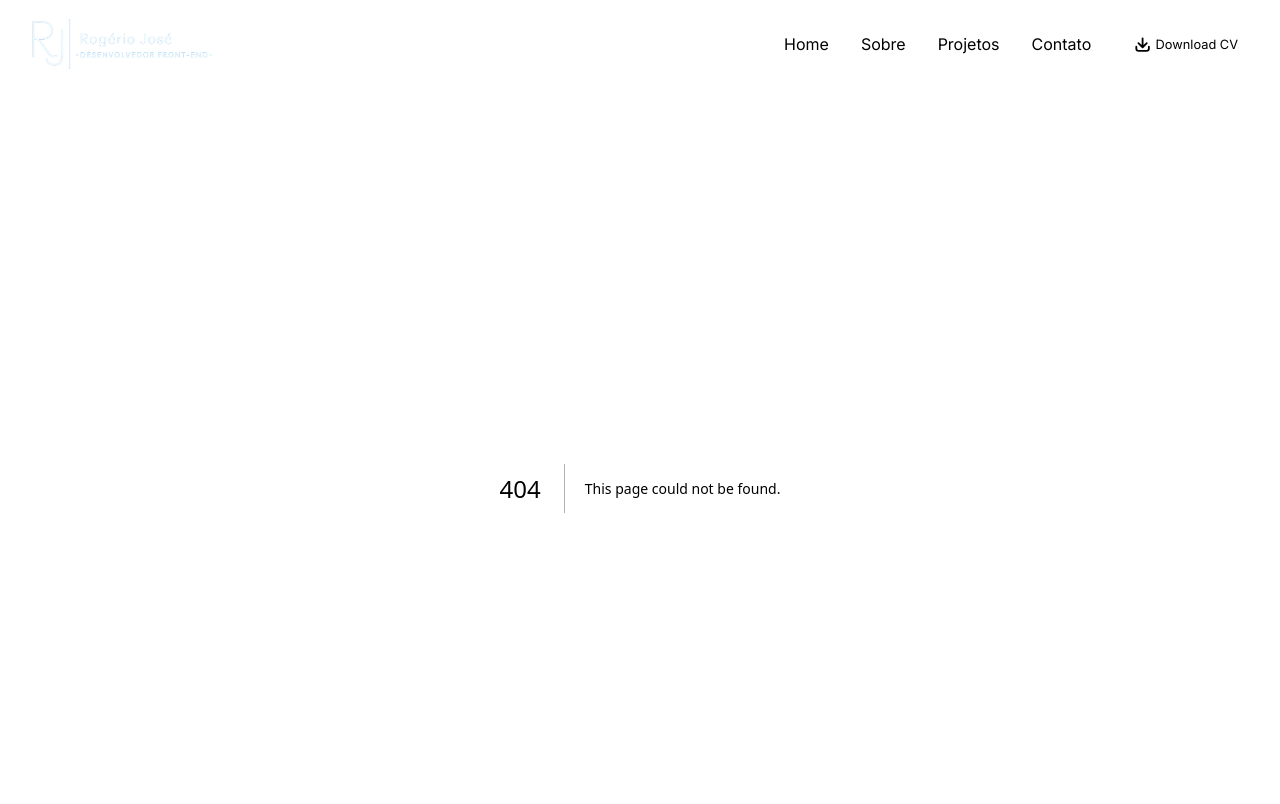
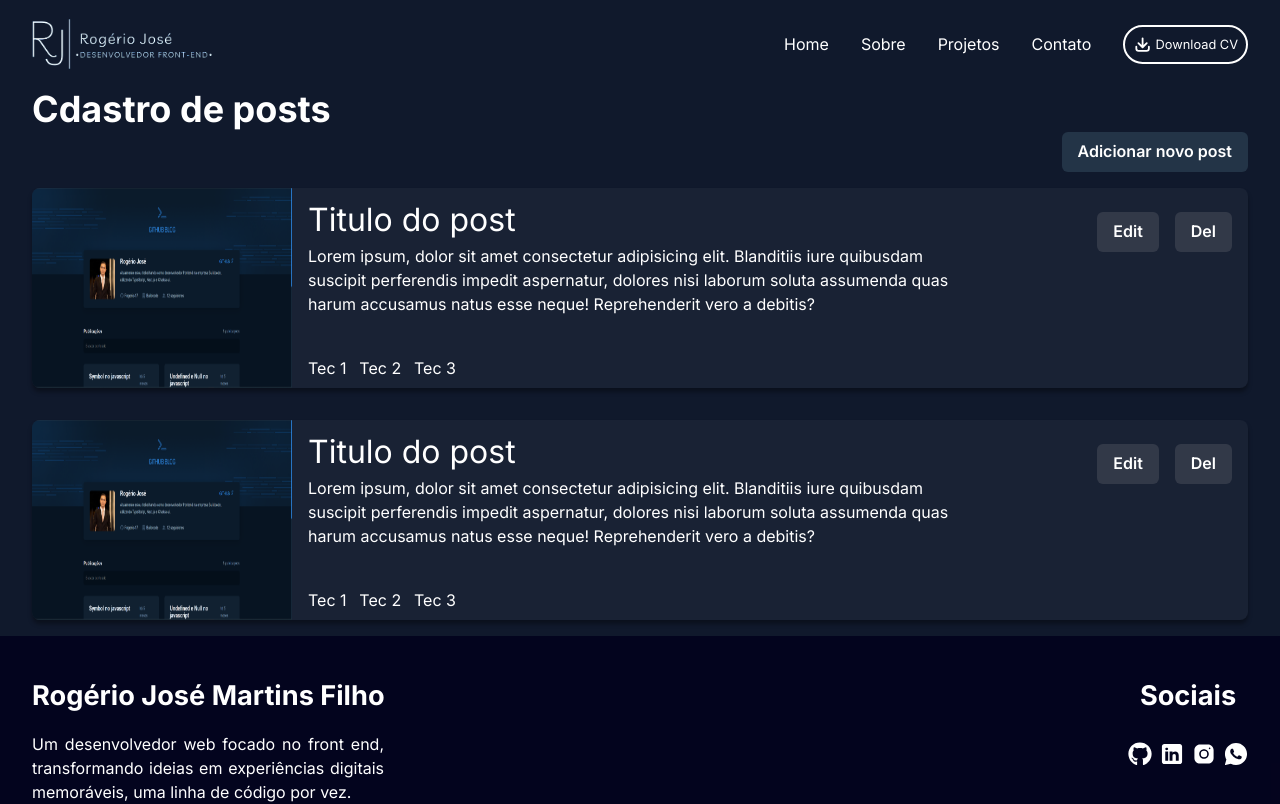
Before and after one commit to Rogerio-17/Portifolio-RJ, a Next.js app: page /posts/list in a window 1280 px wide. Before the commit this address had no page. Shown: the top 804 px of the page. Built offline with nearby package versions, Linux system fonts and the light colour scheme.

Commit message:
adiciona rota posts/list no projeto

```diff
--- /dev/null
+++ b/src/app/posts/list/components/PostList/index.tsx
@@ -0,0 +1,44 @@
+import { Box, Button, Flex, Image, Text } from '@chakra-ui/react'
+import img from '@/assets/blog_pessoal.png'
+
+export function PostList() {
+    return (
+        <Flex
+            bg="rgba(236, 233, 233, 0.041)"
+            boxShadow="0px 4px 4px 0px rgba(0, 0, 0, 0.35)"
+            h="200px"
+            my="1rem"
+            gap="1rem"
+            borderRadius="8px"
+            overflow="hidden"
+        >
+            <Image src={img.src} w="260px" h="100%" alt="Imagem do projeto" />
+            <Flex justifyContent="space-between" py="0.5rem">
+                <Flex w="70%" flexDirection="column" justifyContent="space-between">
+                    <Box>
+                        <Text as="h2" fontSize="2rem">
+                            Titulo do post
+                        </Text>
+                        <Text>
+                            Lorem ipsum, dolor sit amet consectetur adipisicing elit. Blanditiis
+                            iure quibusdam suscipit perferendis impedit aspernatur, dolores nisi
+                            laborum soluta assumenda quas harum accusamus natus esse neque!
+                            Reprehenderit vero a debitis?
+                        </Text>
+                    </Box>
+
+                    <Flex gap="0.8rem">
+                        <Text>Tec 1</Text>
+                        <Text>Tec 2</Text>
+                        <Text>Tec 3</Text>
+                    </Flex>
+                </Flex>
+
+                <Flex gap="1rem" mt="1rem" mr="1rem">
+                    <Button bg="rgba(196, 194, 194, 0.144)">Edit</Button>
+                    <Button bg="rgba(196, 194, 194, 0.144)">Del</Button>
+                </Flex>
+            </Flex>
+        </Flex>
+    )
+}
--- /dev/null
+++ b/src/app/posts/list/page.tsx
@@ -0,0 +1,20 @@
+import { Center } from '@/components/Center'
+import { Button, Flex, Heading, Text } from '@chakra-ui/react'
+import { PostList } from './components/PostList'
+
+export default function CreatePost() {
+    return (
+        <Center>
+            <Heading>Cdastro de posts</Heading>
+            <Flex flexDirection="column">
+                <Flex justifyContent="right">
+                    <Button bg="blue.600">Adicionar novo post</Button>
+                </Flex>
+                <Flex flexDirection="column">
+                    <PostList />
+                    <PostList />
+                </Flex>
+            </Flex>
+        </Center>
+    )
+}
--- /dev/null
+++ b/src/components/Center/index.tsx
@@ -0,0 +1,10 @@
+import { Flex } from '@chakra-ui/react'
+import { ReactNode } from 'react'
+
+export function Center({ children }: { children: ReactNode }) {
+    return (
+        <Flex flexDirection="column" w="95vw" margin="auto">
+            {children}
+        </Flex>
+    )
+}
```
